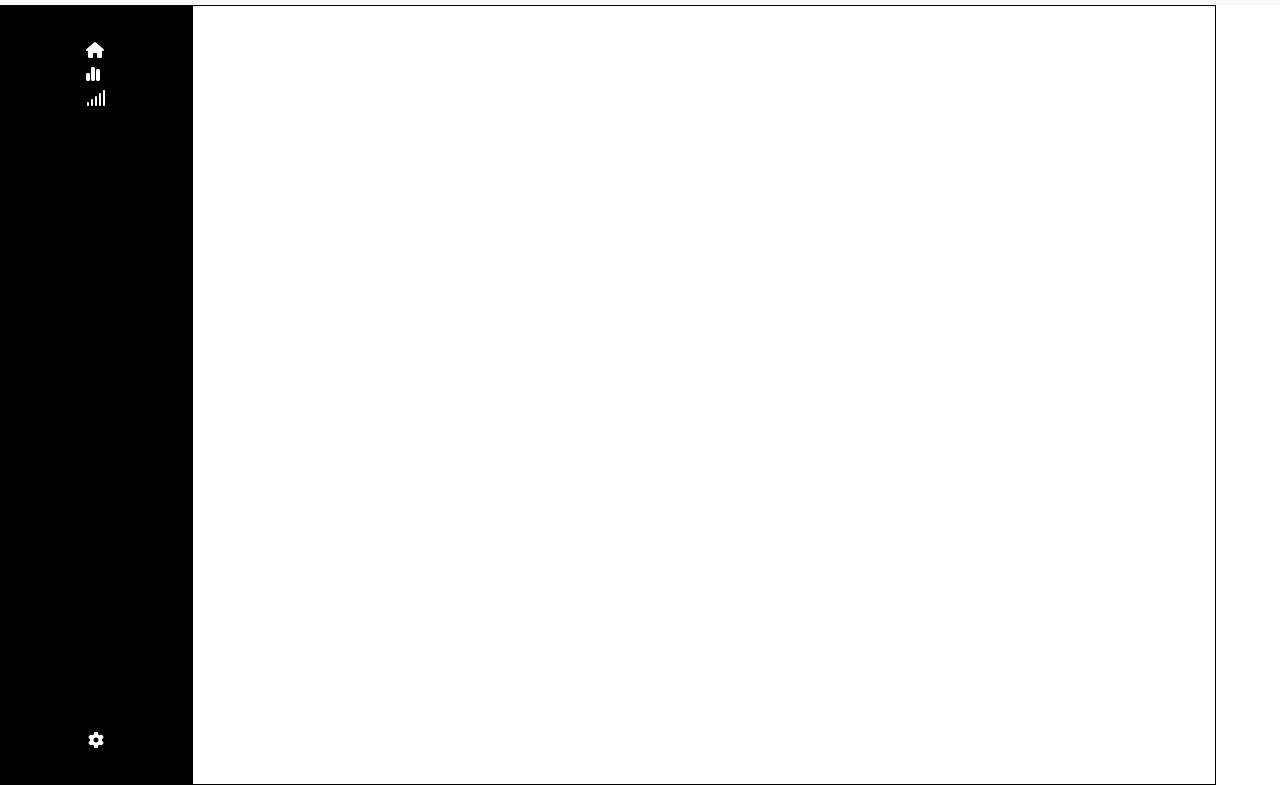
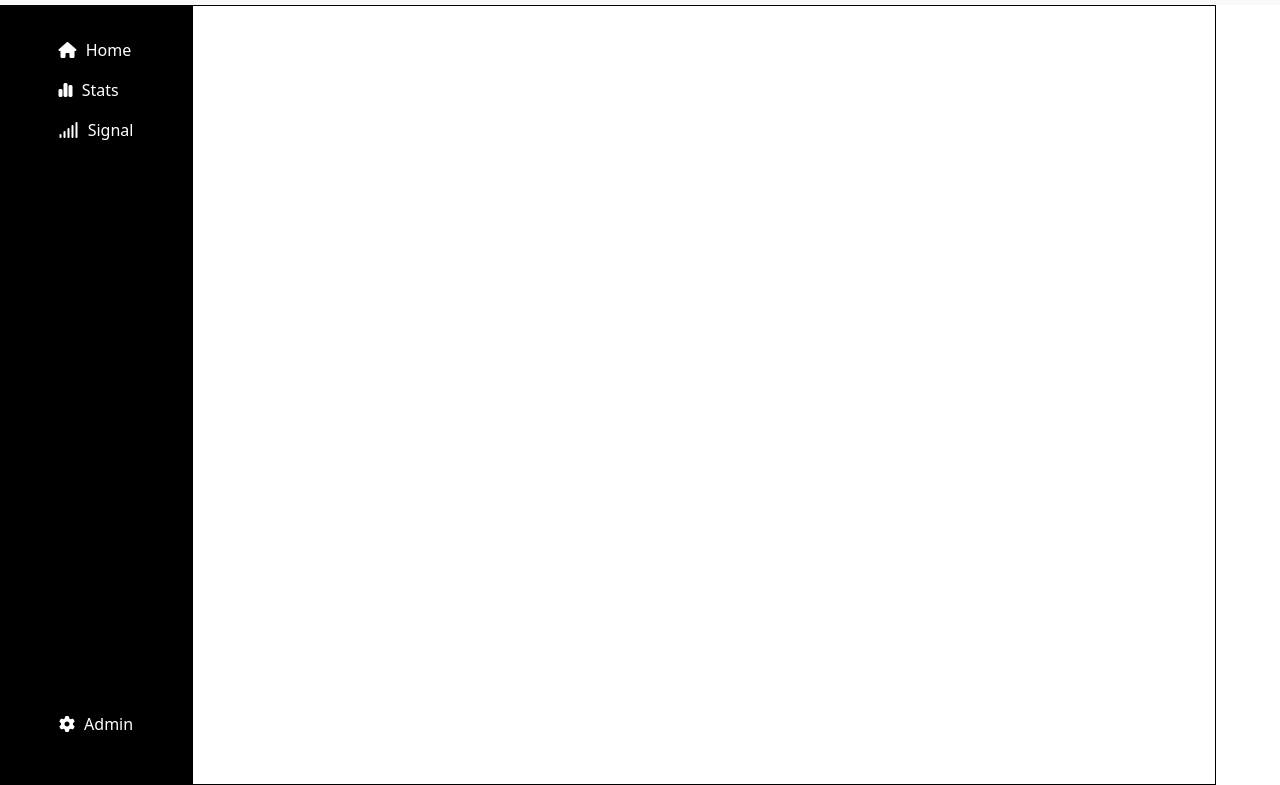
Before and after one commit to FedericoRosso97/html-css-bootstrap-dashboard, a plain HTML site: page index.html in a window 1280 px wide. Shown: the part 51-836 px from the top of the page. Drawn offline with nearby package versions, Linux system fonts and the light colour scheme.

Commit message:
faccio le scritte che compaiono a schermo grande

```diff
--- a/index.html
+++ b/index.html
@@ -32,16 +32,20 @@
             <div>
                 <div>
                     <i class="fa-sharp fa-solid fa-house"></i>
+                    <p class="side-testo">Home</p>
                 </div>
                 <div>
                     <i class="fa-solid fa-chart-simple"></i>
+                    <p class="side-testo">Stats</p>
                 </div>
                 <div>
                     <i class="fa-solid fa-signal"></i>
+                    <p class="side-testo">Signal</p>
                 </div>
             </div>
             <div>
                 <i class="fa-solid fa-gear"></i>
+                <p class="side-testo">Admin</p>
             </div>
         </div>
         <div class="main-body"></div>
--- a/style.css
+++ b/style.css
@@ -3,6 +3,10 @@
 }
 
 nav{justify-content: center;}
+
+#logo-mobile{
+    width: 100%;
+}
 
 .side-bar{
     width:15%;
@@ -16,12 +20,21 @@ nav{justify-content: center;}
     padding: 2rem 0;
 }
 
+.side-testo{
+    display: none;
+}
+
 .main-body{
     border: 1px solid black;
     height:calc(100vh - 20px);
     width: 80%;
 }
 
-#logo-mobile{
-    width: 100%;
+
+
+@media screen and (min-width:992px) {
+    .side-testo{
+        display: inline-block;
+        margin-left: 5px;
+    }
 }
```
